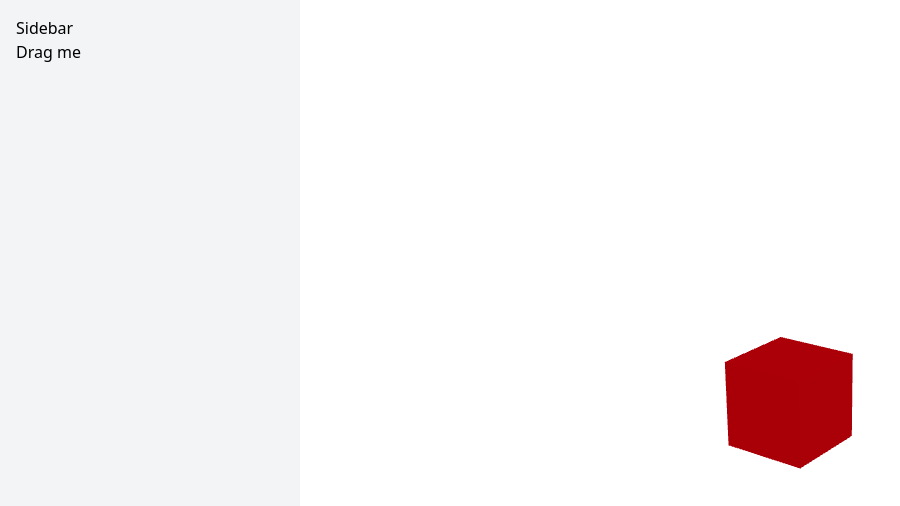
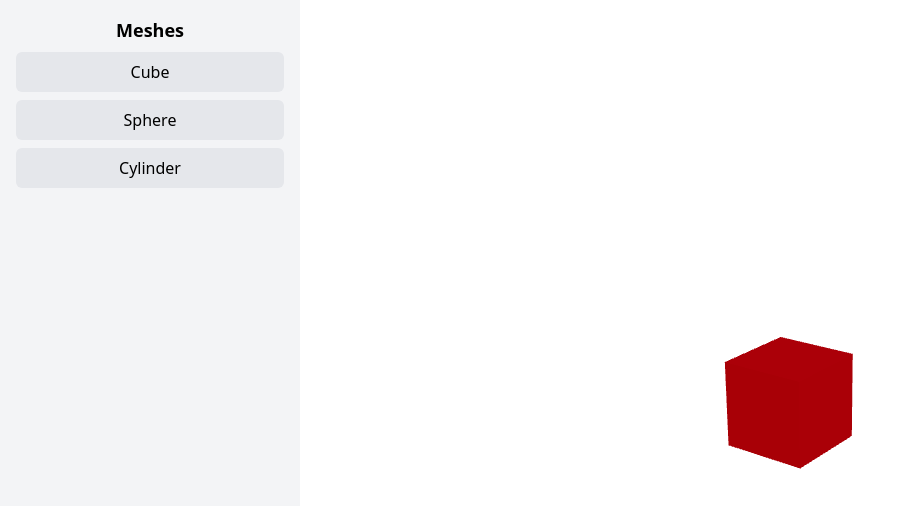
Before and after one commit to luketurnbull/drag-and-drop-meshes, a React (Vite) app: page / in a window 1280 px wide. Shown: the top 506 px of the page, without its empty margins (0-900 px from the left). Built offline with nearby package versions, Linux system fonts and the light colour scheme.

Commit message:
Create a list of buttons that represent a mesh
- Created an array called MESHES
- Loop through MESHES to display array as buttons

```diff
--- a/src/App.tsx
+++ b/src/App.tsx
@@ -2,6 +2,8 @@ import { Canvas } from "@react-three/fiber";
 import { OrbitControls } from "@react-three/drei";
 import Scene from "./components/scene";
 import { useRef } from "react";
+
+const MESHES = ["cube", "sphere", "cylinder"];
 
 export default function App() {
   const dragItem = useRef<HTMLButtonElement | null>(null);
@@ -30,15 +32,21 @@ export default function App() {
   return (
     <main className="grid h-screen w-full grid-cols-[300px_1fr]">
       <aside className="bg-gray-100 p-4">
-        <h2>Sidebar</h2>
+        <h2 className="text-lg font-bold mb-2 text-center">Meshes</h2>
 
+        <div className="flex flex-col gap-2">
+          {MESHES.map((mesh) => (
             <button
               draggable
               onDragStart={handleDragStart}
               onDragEnd={handleDragEnd}
+              key={mesh}
+              className="bg-gray-200 p-2 rounded-md"
             >
-          Drag me
+              {mesh.charAt(0).toUpperCase() + mesh.slice(1)}
             </button>
+          ))}
+        </div>
       </aside>
       <section
         className="w-full h-full min-w-0"
```
Lines whose indentation alone changed are shown as unchanged.
